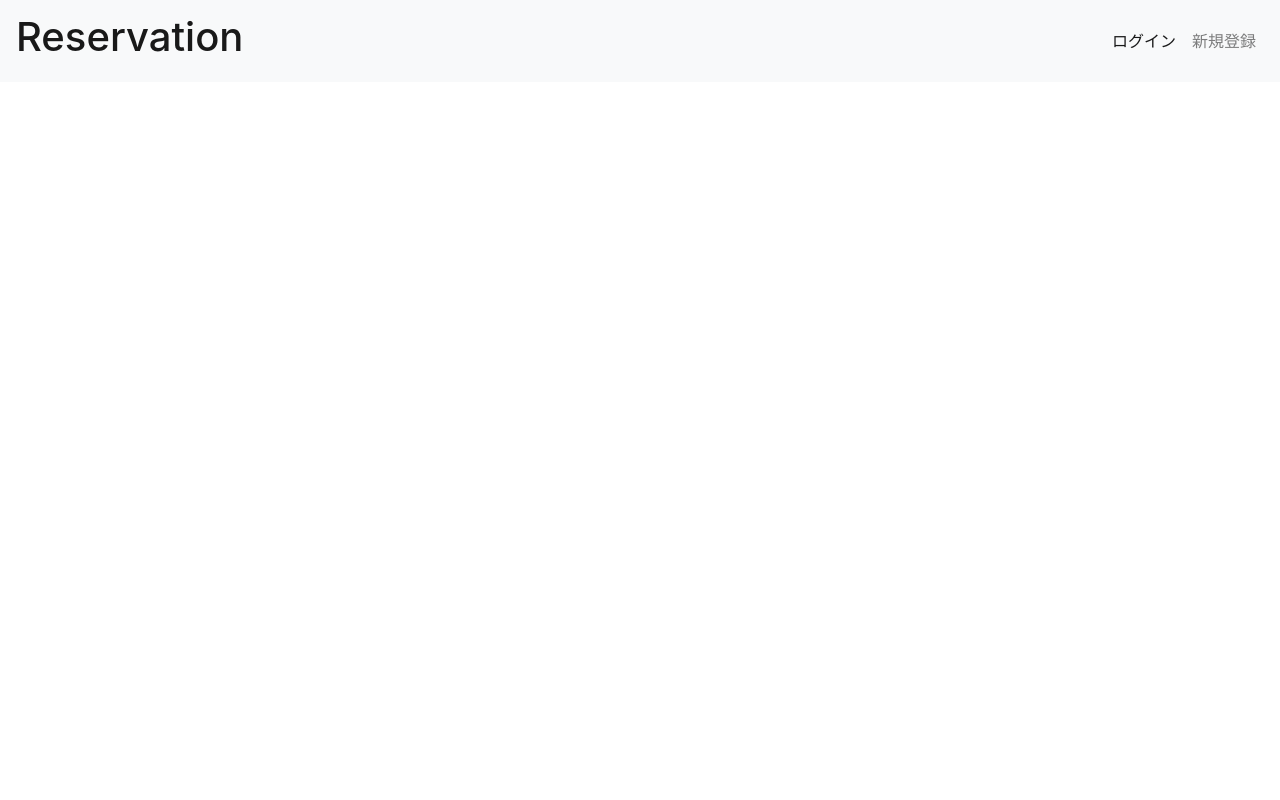
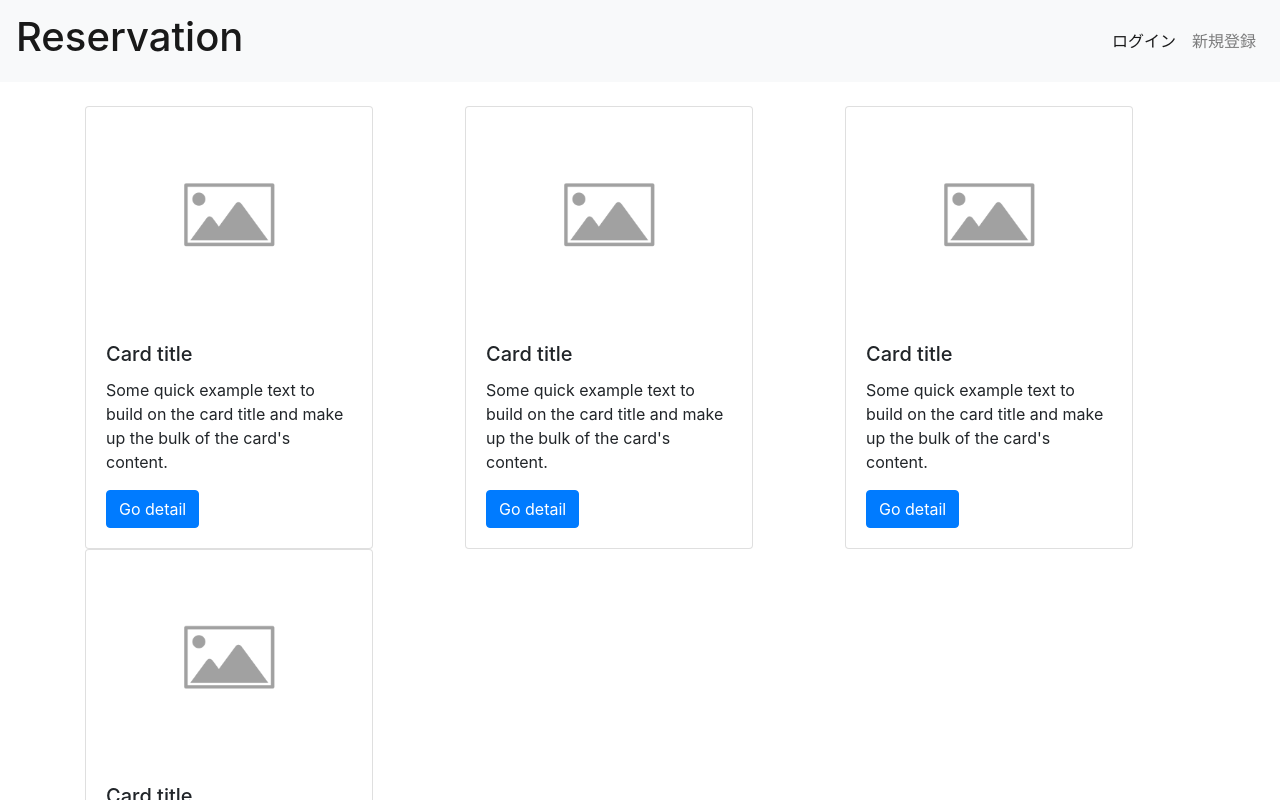
Before and after one commit to syu-y/reservation-app, an Angular app: page /products in a window 1280 px wide. Before the commit this address led to /. Shown: the top 800 px of the page. Built offline with nearby package versions, Linux system fonts and the light colour scheme.

Commit message:
ProductModuleの作成とroutingの構成見直し

```diff
--- a/src/app/product/product-list/product-list.component.html
+++ b/src/app/product/product-list/product-list.component.html
@@ -14,7 +14,7 @@
             Some quick example text to build on the card title and make up the
             bulk of the card's content.
           </p>
-          <a [routerLink]="['/detail', productId]" class="btn btn-primary"
+          <a [routerLink]="['detail', productId]" class="btn btn-primary"
             >Go detail</a
           >
         </div>
--- a/src/app/product/product.component.html
+++ b/src/app/product/product.component.html
@@ -1 +1 @@
-<p>product works!</p>
+<router-outlet></router-outlet>
```
Also changed, not shown: src/app/app-routing.module.ts (+4 -5 lines), src/app/app.module.ts (+0 -7 lines), src/app/product/product.module.ts (added, +27 -0 lines).
